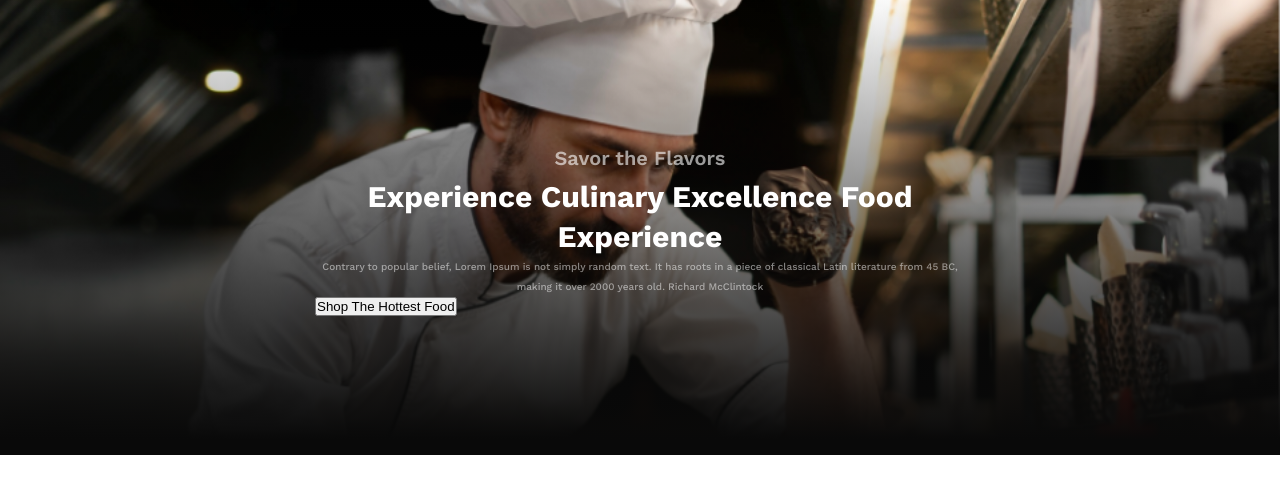
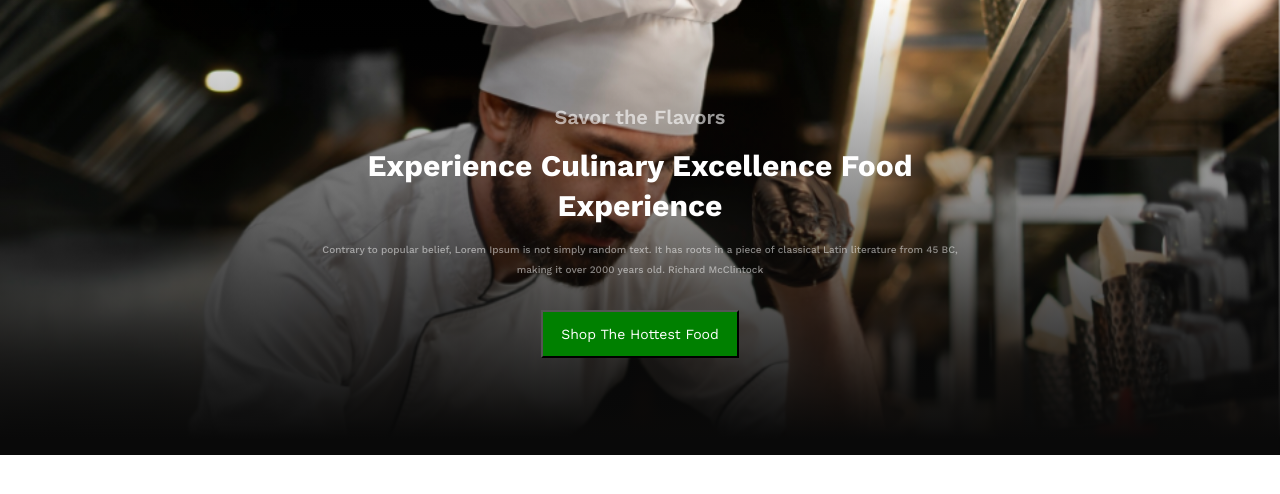
Before and after one commit to hamim880/Good-Food-Restaurant, a plain HTML site: page index.html in a window 1280 px wide. Drawn offline with nearby package versions, Linux system fonts and the light colour scheme.

Commit message:
1st section done

```diff
--- a/index.html
+++ b/index.html
@@ -13,7 +13,9 @@
             <p class="subtitle">Savor the Flavors</p>
             <h1 class="title">Experience Culinary Excellence Food Experience</h1>
             <p class="description">Contrary to popular belief, Lorem Ipsum is not simply random text. It has roots in a piece of classical Latin literature from 45 BC, making it over 2000 years old. Richard McClintock</p>
-            <button>Shop The Hottest Food</button>
+           <div  class="btn-container">
+            <button class="btn">Shop The Hottest Food</button>
+           </div>
         </div>
      </section>
 </body>
--- a/style/style.css
+++ b/style/style.css
@@ -6,6 +6,21 @@
     margin: 0;
     padding: 0;
     /* box-sizing: border-box; */
+}
+.btn-container{
+    text-align: center;
+
+}
+.btn{
+    padding: 14px 18px 14px 18px;
+    background-color: green;
+    color: white;
+font-family: Work Sans;
+font-size: 14px;
+font-weight: 400;
+line-height: 16px;
+letter-spacing: 0%;
+text-align: center;
 }
 #hero{
     height: 455px;
@@ -31,6 +46,7 @@
     letter-spacing: 0%;
     text-align: center;
     opacity: 0.6;
+    margin-bottom: 10px;
 }
 
 
@@ -42,6 +58,7 @@ font-weight: 700;
 line-height: 40px;
 letter-spacing: 0%;
 text-align: center;
+margin-bottom: 14px;
 /* opacity: 0.8; */
 }
 
@@ -54,4 +71,5 @@ line-height: 20px;
 letter-spacing: 0%;
 text-align: center;
 opacity: 0.5;
+margin-bottom: 30px;
 }
```
